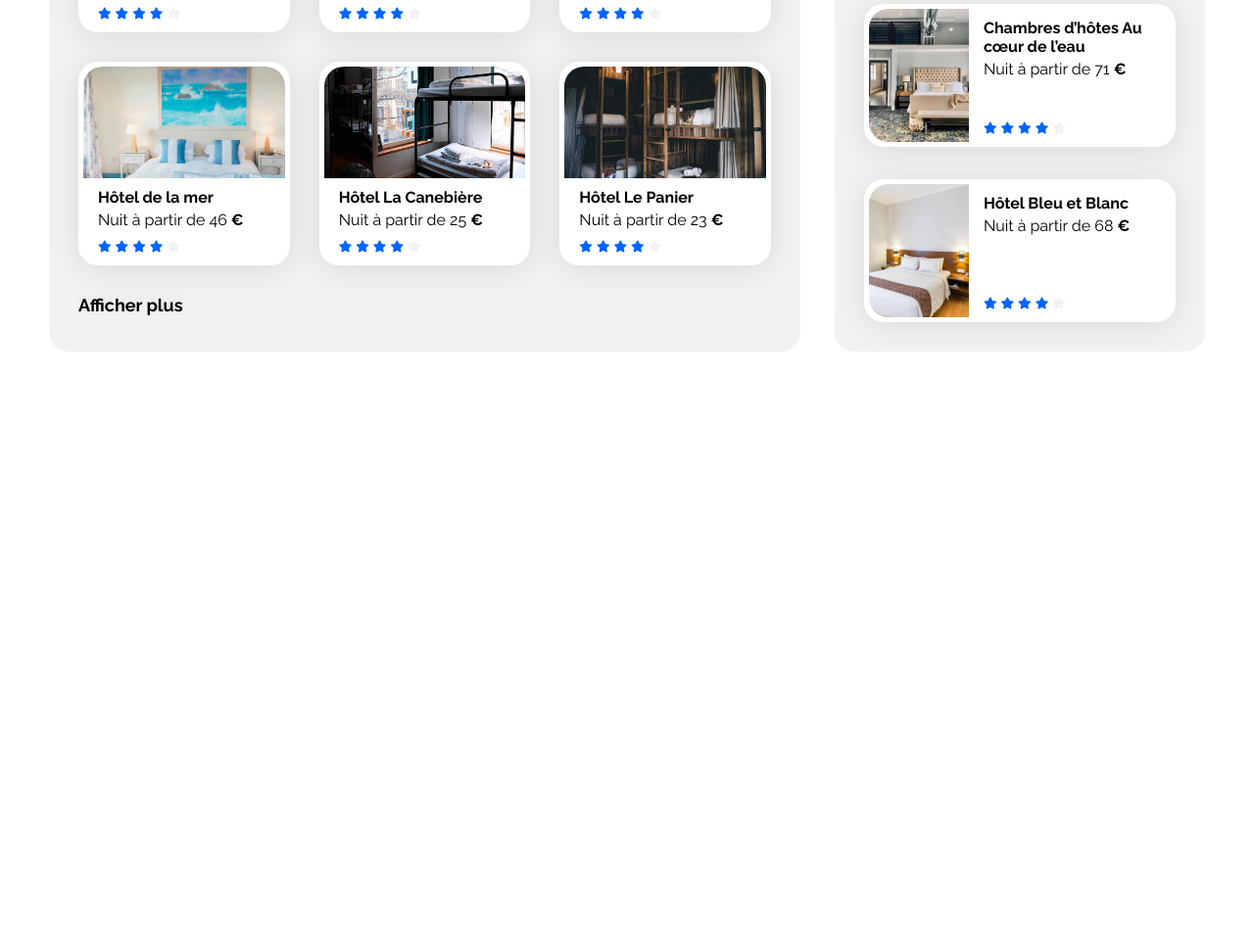
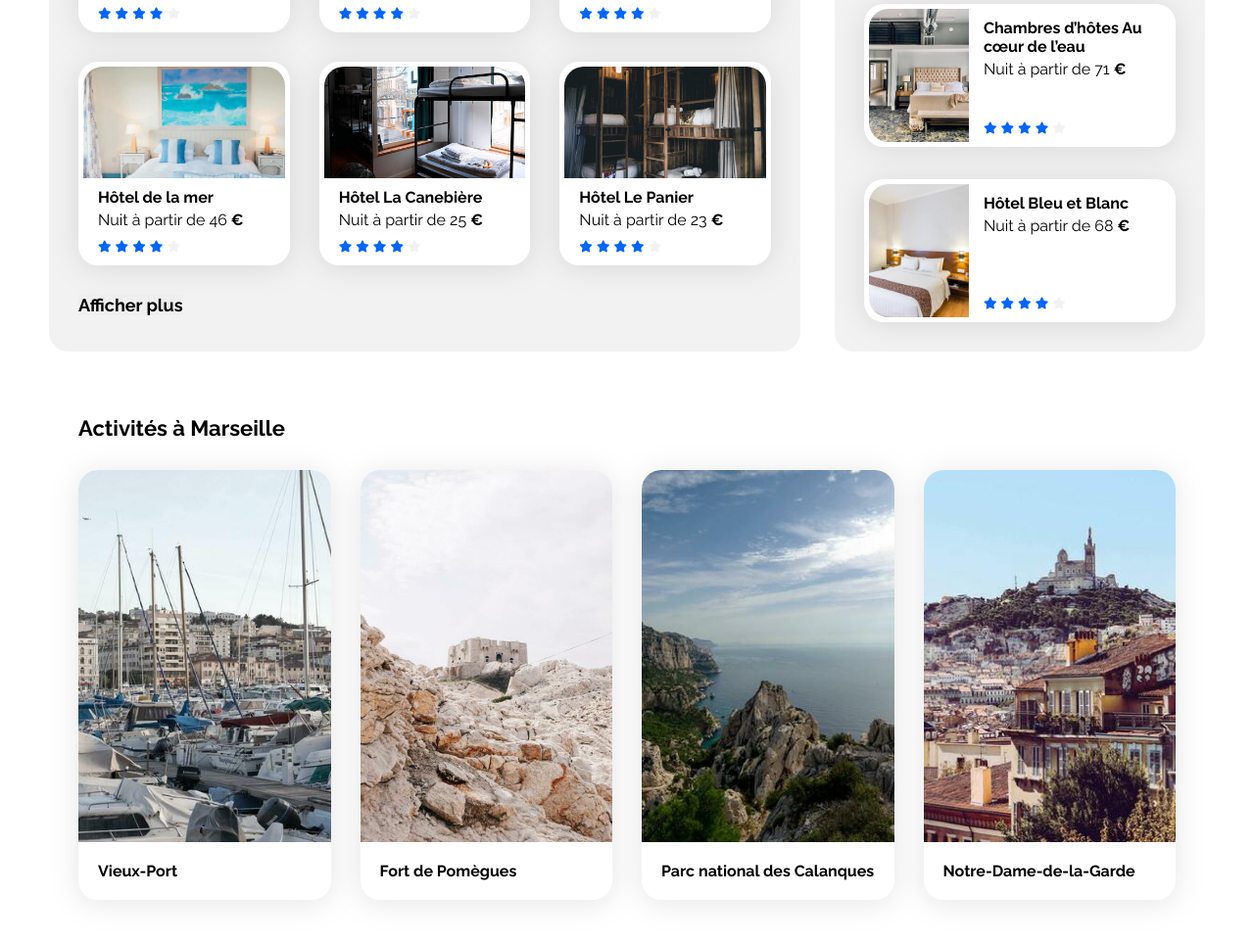
Before and after one commit to LB-Squishy/P3-Booki, a plain HTML site: page index.html in a window 1280 px wide. Shown: the part 700-1662 px from the top of the page at 98% size. Before the commit the page ends 1059 px from the top, so only its background shows below. Drawn offline with Linux system fonts and the light colour scheme.

Commit message:
Activités à Marseille

```diff
--- a/css/style.css
+++ b/css/style.css
@@ -337,6 +337,37 @@ button {
     margin-bottom: 5px;
 }
 
+/****** Activités ***********/
+.activités {
+    padding: 30px;
+    margin: 35px 0;
+    box-sizing: border-box;
+}
+
+.activités-cards {
+    display: grid;
+    grid-template-columns: repeat(4, 1fr);
+    grid-gap: 30px;
+    margin-top: 30px;
+}
+
+.activités-cards .card {
+    display: flex;
+    flex-direction: column;
+    padding: 0;
+}
+
+.activités-cards img {
+    width: 100%;
+    height: 380px;
+    border-top-left-radius: 20px;
+    border-top-right-radius: 20px;
+}
+
+.activités-cards .card-title {
+    margin: 20px;
+}
+
 /* Le code ci-dessous correspond à la version responsive uniquement */
 
 /****** Media queries ***********/
--- a/index.html
+++ b/index.html
@@ -527,6 +527,71 @@
                         </div>
                     </section>
                 </div>
+                <section class="activités" id="activites">
+                    <div class="activités-title">
+                        <h2 class="section-title">Activités à Marseille</h2>
+                    </div>
+                    <div class="activités-cards">
+                        <a href="#">
+                            <article class="card">
+                                <img
+                                    src="./images/activites/reno-laithienne.jpg"
+                                    alt="Photo du vieux port"
+                                />
+                                <div class="card-content">
+                                    <div class="card-txt">
+                                        <h3 class="card-title">Vieux-Port</h3>
+                                    </div>
+                                </div>
+                            </article>
+                        </a>
+                        <a href="#">
+                            <article class="card">
+                                <img
+                                    src="./images/activites/paul-hermann.jpg"
+                                    alt="Photo du fort de Pomègues"
+                                />
+                                <div class="card-content">
+                                    <div class="card-txt">
+                                        <h3 class="card-title">
+                                            Fort de Pomègues
+                                        </h3>
+                                    </div>
+                                </div>
+                            </article>
+                        </a>
+                        <a href="#">
+                            <article class="card">
+                                <img
+                                    src="./images/activites/kilyan-sockalingum.jpg"
+                                    alt="Photo du parc national des Calanques"
+                                />
+                                <div class="card-content">
+                                    <div class="card-txt">
+                                        <h3 class="card-title">
+                                            Parc national des Calanques
+                                        </h3>
+                                    </div>
+                                </div>
+                            </article>
+                        </a>
+                        <a href="#">
+                            <article class="card">
+                                <img
+                                    src="./images/activites/florian-wehde.jpg"
+                                    alt="Photo de notre dame de la garde"
+                                />
+                                <div class="card-content">
+                                    <div class="card-txt">
+                                        <h3 class="card-title">
+                                            Notre-Dame-de-la-Garde
+                                        </h3>
+                                    </div>
+                                </div>
+                            </article>
+                        </a>
+                    </div>
+                </section>
             </main>
             <footer></footer>
         </div>
```
